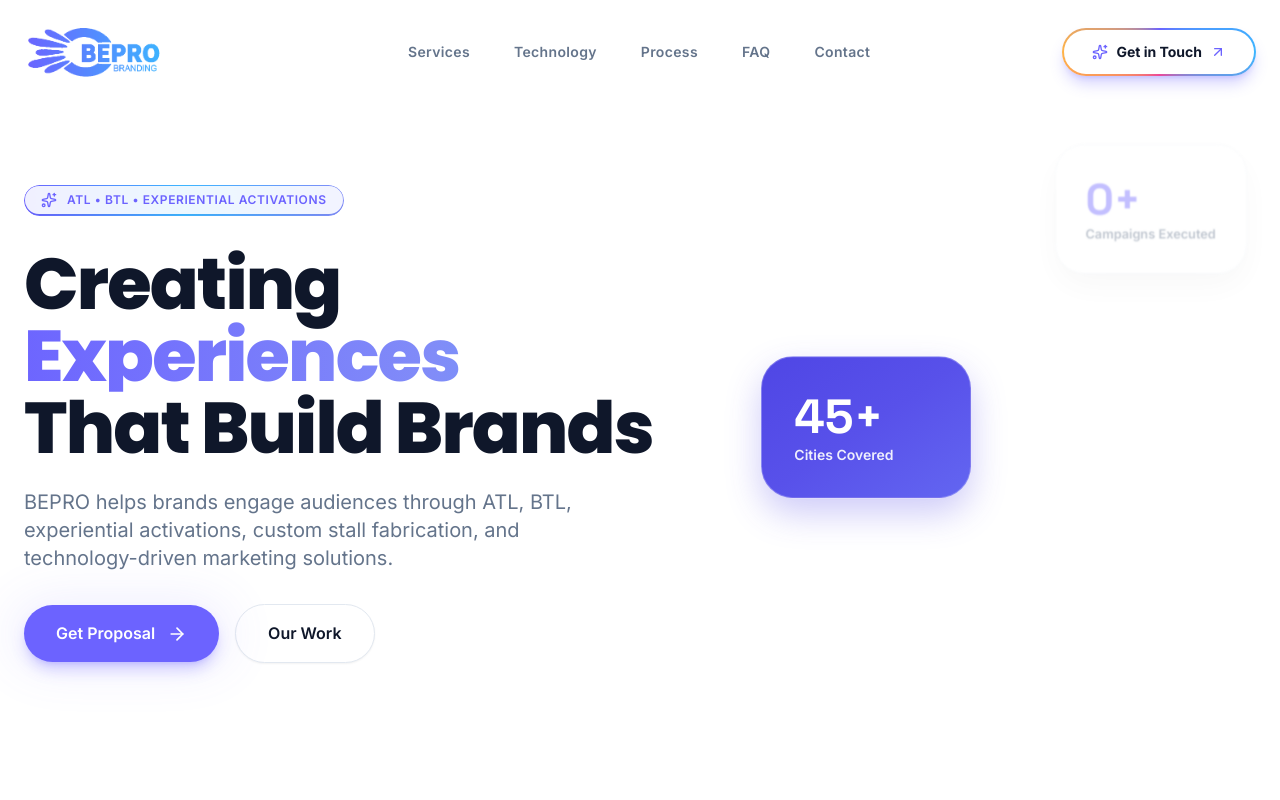
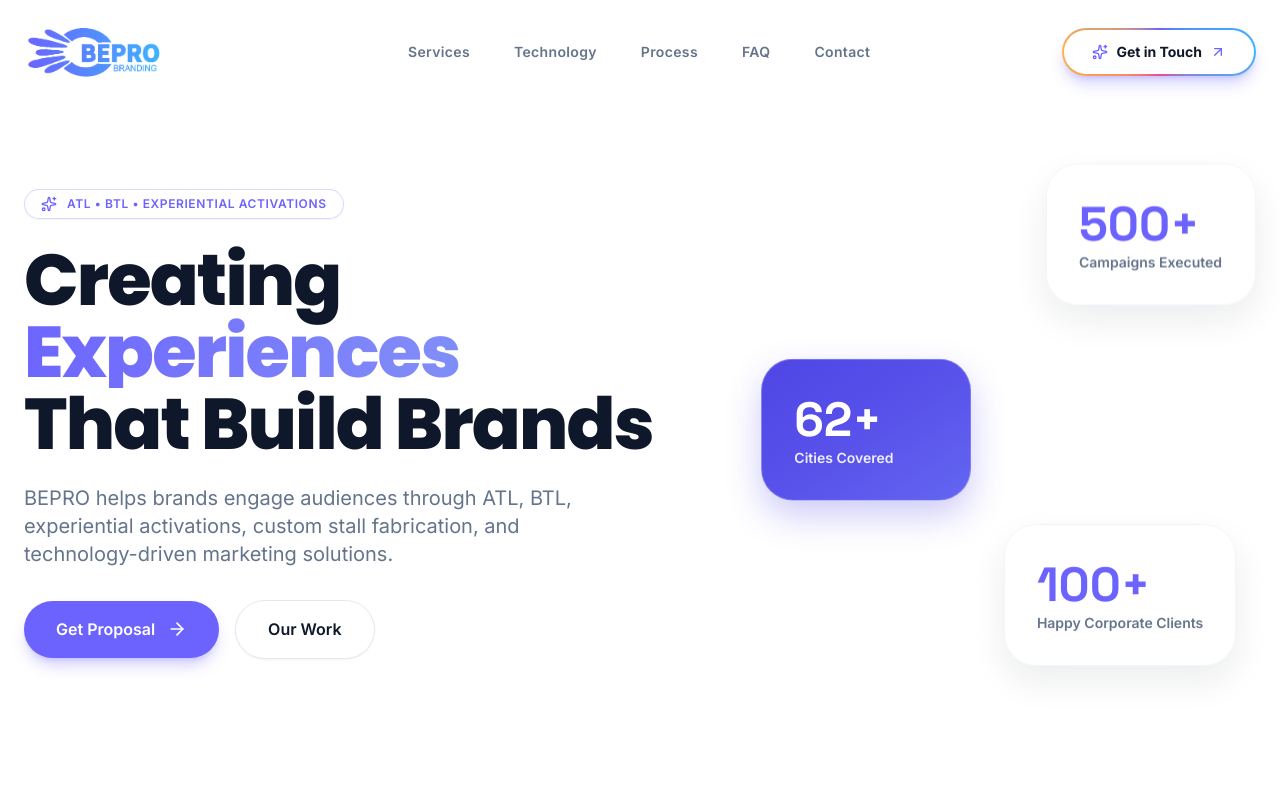
Before and after one commit to suman897/bepro, a Next.js app: page / in a window 1280 px wide. Shown: the top 800 px of the page. Built offline with nearby package versions, Linux system fonts and the light colour scheme.

Commit message:
feat: reduced the animation duration of the components

```diff
--- a/components/ContactForm.tsx
+++ b/components/ContactForm.tsx
@@ -63,7 +63,7 @@
               initial={{ opacity: 0, y: 15 }}
               whileInView={{ opacity: 1, y: 0 }}
               viewport={{ once: true }}
-              transition={{ duration: 0.6, ease: [0.16, 1, 0.3, 1] }}
+              transition={{ duration: 0.4, ease: "easeOut" }}
             >
               <span className="inline-flex items-center gap-2 px-3.5 py-1.5 rounded-full border border-[#6C63FF]/20 text-[#6C63FF] text-xs font-bold uppercase tracking-widest bg-[#6C63FF]/5">
                 <Sparkles className="w-3.5 h-3.5 text-[#6C63FF]" />
@@ -74,32 +74,32 @@
             <div>
               <h2 className="text-3xl sm:text-4xl md:text-5xl lg:text-6xl xl:text-[62px] font-poppins font-extrabold text-[#111111] tracking-tight leading-tight">
                 <motion.span
-                  initial={{ opacity: 0, y: 20, filter: "blur(6px)" }}
-                  whileInView={{ opacity: 1, y: 0, filter: "blur(0px)" }}
+                  initial={{ opacity: 0, y: 15 }}
+                  whileInView={{ opacity: 1, y: 0 }}
                   viewport={{ once: true }}
-                  transition={{ duration: 0.7, delay: 0.1, ease: [0.16, 1, 0.3, 1] }}
+                  transition={{ duration: 0.4, ease: "easeOut" }}
                   className="inline"
                 >
                   LET&apos;S BUILD YOUR NEXT{" "}
                 </motion.span>
                 <motion.span
-                  initial={{ opacity: 0, y: 20, filter: "blur(6px)" }}
-                  whileInView={{ opacity: 1, y: 0, filter: "blur(0px)" }}
+                  initial={{ opacity: 0, y: 15 }}
+                  whileInView={{ opacity: 1, y: 0 }}
                   viewport={{ once: true }}
-                  transition={{ duration: 0.7, delay: 0.3, ease: [0.16, 1, 0.3, 1] }}
+                  transition={{ duration: 0.4, ease: "easeOut" }}
                   className="inline-block font-black bg-gradient-to-r from-[#6C63FF] via-[#5851EA] to-[#3DB5FF] bg-clip-text text-transparent animate-gradient-slow drop-shadow-[0_4px_25px_rgba(108,99,255,0.2)]"
                 >
-                  EXPERIENCE.
+                  EXPERIENCE
                 </motion.span>
               </h2>
             </div>
 
             {/* White Outlined Button Directly Below Headline */}
             <motion.div
-              initial={{ opacity: 0, y: 20 }}
+              initial={{ opacity: 0, y: 15 }}
               whileInView={{ opacity: 1, y: 0 }}
               viewport={{ once: true }}
-              transition={{ type: "spring", stiffness: 180, damping: 22, delay: 0.55 }}
+              transition={{ duration: 0.4, ease: "easeOut" }}
               className="pt-2"
             >
               <a
@@ -121,7 +121,7 @@
               initial={{ opacity: 0, y: 15 }}
               whileInView={{ opacity: 1, y: 0 }}
               viewport={{ once: true }}
-              transition={{ duration: 0.6, delay: 0.65 }}
+              transition={{ duration: 0.4, ease: "easeOut" }}
               className="flex items-center gap-2 text-xs font-semibold uppercase tracking-wider text-[#64748B]"
             >
               <Award className="w-4 h-4 text-[#6C63FF]" />
@@ -130,13 +130,13 @@
 
             {/* Clean Information Strip */}
             <div className="grid grid-cols-1 sm:grid-cols-2 lg:grid-cols-4 gap-8 lg:gap-12">
-              {contactItems.map((item, idx) => (
+              {contactItems.map((item) => (
                 <motion.div
                   key={item.label}
-                  initial={{ opacity: 0, y: 20 }}
+                  initial={{ opacity: 0, y: 15 }}
                   whileInView={{ opacity: 1, y: 0 }}
                   viewport={{ once: true }}
-                  transition={{ duration: 0.6, delay: 0.7 + idx * 0.1, ease: [0.16, 1, 0.3, 1] }}
+                  transition={{ duration: 0.4, ease: "easeOut" }}
                   className="space-y-1.5 group cursor-pointer"
                 >
                   <p className="text-[11px] font-bold uppercase tracking-widest text-[#94A3B8]">
--- a/components/Hero.tsx
+++ b/components/Hero.tsx
@@ -1,7 +1,6 @@
 "use client";
 
 import React, { useState, useEffect, useRef } from "react";
-import Link from "next/link";
 import { motion, useInView, useScroll, useTransform } from "framer-motion";
 import { ArrowRight, Sparkles } from "lucide-react";
 
@@ -10,7 +9,6 @@
   suffix = "+",
   triggerKey = 0,
   className = "text-[#6C63FF]",
-  delay = 0,
 }: {
   target: number;
   suffix?: string;
@@ -46,9 +44,8 @@
 
     if (isInView && !hasAnimated.current) {
       hasAnimated.current = true;
-      const timeout = setTimeout(() => {
       let start = 0;
-        const duration = 1200;
+      const duration = 1000;
       const steps = 35;
       const increment = target / steps;
       const stepTime = duration / steps;
@@ -64,11 +61,8 @@
       }, stepTime);
 
       return () => clearInterval(timer);
-      }, delay * 1000);
-
-      return () => clearTimeout(timeout);
     }
-  }, [isInView, target, triggerKey, delay]);
+  }, [isInView, target, triggerKey]);
 
   return (
     <span ref={ref} className={`font-number text-4xl lg:text-5xl font-extrabold ${className}`}>
@@ -82,13 +76,6 @@
   const heroRef = useRef<HTMLDivElement>(null);
   const [mousePos, setMousePos] = useState({ x: 0, y: 0, rawX: 0, rawY: 0 });
   const [isHovered, setIsHovered] = useState(false);
-  const [isInitialTop, setIsInitialTop] = useState(true);
-
-  useEffect(() => {
-    if (typeof window !== "undefined" && window.scrollY > 100) {
-      setIsInitialTop(false);
-    }
-  }, []);
 
   // Recount keys for click interactivity
   const [recountKeys, setRecountKeys] = useState<{ [key: string]: number }>({
@@ -101,7 +88,7 @@
     setRecountKeys((prev) => ({ ...prev, [key]: prev[key] + 1 }));
   };
 
-  // Mouse move handler for 3D card tilt & parallax (Scene 10)
+  // Mouse move handler for 3D card tilt & parallax
   const handleMouseMove = (e: React.MouseEvent<HTMLDivElement>) => {
     if (!heroRef.current) return;
     const rect = heroRef.current.getBoundingClientRect();
@@ -126,8 +113,6 @@
 
   // Scroll compression & card drift animation
   const { scrollY } = useScroll();
-  const heroOpacity = useTransform(scrollY, [0, 600], [1, 0.35]);
-  const heroScrollScale = useTransform(scrollY, [0, 600], [1, 0.95]);
   const topCardDriftY = useTransform(scrollY, [0, 600], [0, -70]);
   const bottomCardDriftY = useTransform(scrollY, [0, 600], [0, 70]);
 
@@ -138,23 +123,12 @@
       onMouseLeave={handleMouseLeave}
       className="min-h-screen relative flex items-center pt-32 pb-20 overflow-hidden bg-white select-none"
     >
-      {/* SCENE 1 (0.0s - 0.8s): White background with subtle animated blue/purple glow */}
+      {/* Background radial glow */}
       <div className="absolute inset-0 pointer-events-none flex items-center justify-center">
-        <motion.div
-          initial={{ opacity: 0, scale: 0.8 }}
-          animate={{
-            opacity: [0.3, 0.55, 0.35],
-            scale: [0.95, 1.15, 1],
-          }}
-          transition={{
-            opacity: { duration: 10, repeat: Infinity, ease: "easeInOut" },
-            scale: { duration: 10, repeat: Infinity, ease: "easeInOut" },
-          }}
-          className="w-[750px] h-[750px] rounded-full bg-radial from-[#6C63FF]/15 via-[#3DB5FF]/10 to-transparent filter blur-3xl"
-        />
+        <div className="w-[750px] h-[750px] rounded-full bg-radial from-[#6C63FF]/15 via-[#3DB5FF]/10 to-transparent filter blur-3xl animate-pulse" />
       </div>
 
-      {/* SCENE 10: Mouse Spotlight Glow */}
+      {/* Mouse Spotlight Glow */}
       {isHovered && (
         <div
           className="absolute inset-0 pointer-events-none transition-opacity duration-500"
@@ -164,114 +138,43 @@
         />
       )}
 
-      {/* Fully assembled hero section container */}
+      {/* Hero section container */}
       <div className="max-w-7xl mx-auto px-6 w-full grid grid-cols-1 lg:grid-cols-12 gap-12 lg:gap-8 items-center relative z-10">
-        {/* Left Column Content (Static, no mouse tilt) */}
-        <div className="lg:col-span-7 space-y-6">
-          {/* SCENE 3 (1.8s - 2.6s): Outline draws left-to-right, text fades in, sparkle rotates 20° & settles */}
-          <div className="relative inline-block overflow-hidden p-[1px] rounded-full">
+        {/* Left Column Content */}
         <motion.div
-              initial={{ scaleX: 0 }}
-              animate={{ scaleX: 1 }}
-              transition={{ duration: 0.8, delay: 1.8, ease: [0.16, 1, 0.3, 1] }}
-              style={{ originX: 0 }}
-              className="absolute inset-0 bg-gradient-to-r from-[#6C63FF] via-[#3DB5FF] to-[#818CF8] rounded-full p-[1px]"
-            />
-            <motion.div
-              initial={{ opacity: 0 }}
-              animate={{ opacity: 1 }}
-              transition={{ duration: 0.6, delay: 2.0 }}
-              className="relative inline-flex items-center gap-2.5 px-4 py-1.5 rounded-full bg-white/90 backdrop-blur-xl shadow-sm"
+          initial={{ opacity: 0, y: 20 }}
+          animate={{ opacity: 1, y: 0 }}
+          transition={{ duration: 0.5, ease: "easeOut" }}
+          className="lg:col-span-7 space-y-6"
         >
-              <motion.div
-                initial={{ rotate: 20 }}
-                animate={{ rotate: 0 }}
-                transition={{ duration: 0.6, delay: 2.1, type: "spring", stiffness: 200 }}
-              >
+          {/* Pill Badge */}
+          <div className="inline-flex items-center gap-2.5 px-4 py-1.5 rounded-full bg-white/90 border border-[#6C63FF]/25 backdrop-blur-xl shadow-sm">
             <Sparkles className="w-4 h-4 text-[#6C63FF]" />
-              </motion.div>
             <span className="text-xs font-semibold tracking-wider text-[#6C63FF] uppercase">
               ATL • BTL • Experiential Activations
             </span>
-            </motion.div>
           </div>
 
-          {/* SCENE 4 (2.6s - 4.2s): Headline phrase-by-phrase assembly */}
+          {/* Headline */}
           <h1 className="text-5xl sm:text-6xl lg:text-7xl font-poppins font-extrabold text-[#0F172A] tracking-tight leading-[1.1]">
-            {/* "Creating" drops in */}
-            <motion.span
-              initial={{ opacity: 0, y: -25 }}
-              animate={{ opacity: 1, y: 0 }}
-              transition={{
-                type: "spring",
-                stiffness: 180,
-                damping: 22,
-                delay: 2.6,
-              }}
-              className="block"
-            >
-              Creating
-            </motion.span>
-
-            {/* "Experiences" reveals left-to-right with moving gradient */}
-            <motion.span
-              initial={{ opacity: 0, clipPath: "inset(0 100% 0 0)" }}
-              animate={{ opacity: 1, clipPath: "inset(0 0% 0 0)" }}
-              transition={{
-                duration: 1.0,
-                delay: 3.2,
-                ease: [0.16, 1, 0.3, 1],
-              }}
-              className="inline-block bg-gradient-to-r from-[#6C63FF] via-[#818CF8] to-[#3DB5FF] bg-clip-text text-transparent animate-gradient-slow"
-            >
+            <span className="block">Creating</span>
+            <span className="inline-block bg-gradient-to-r from-[#6C63FF] via-[#818CF8] to-[#3DB5FF] bg-clip-text text-transparent animate-gradient-slow">
               Experiences
-            </motion.span>{" "}
+            </span>{" "}
             <br />
-
-            {/* "That Build Brands." rises into place */}
-            <motion.span
-              initial={{ opacity: 0, y: 25 }}
-              animate={{ opacity: 1, y: 0 }}
-              transition={{
-                type: "spring",
-                stiffness: 180,
-                damping: 22,
-                delay: 3.8,
-              }}
-              className="block"
-            >
-              That Build Brands
-            </motion.span>
+            <span className="block">That Build Brands</span>
           </h1>
 
-          {/* SCENE 5 (4.2s - 5.0s): Supporting paragraph line-by-line fade upward */}
-          <motion.p
-            initial={{ opacity: 0, y: 20 }}
-            animate={{ opacity: 1, y: 0 }}
-            transition={{ duration: 0.8, delay: 4.3, ease: [0.16, 1, 0.3, 1] }}
-            className="text-lg sm:text-xl text-[#64748B] max-w-xl leading-relaxed"
-          >
+          {/* Paragraph */}
+          <p className="text-lg sm:text-xl text-[#64748B] max-w-xl leading-relaxed">
             BEPRO helps brands engage audiences through ATL, BTL, experiential
             activations, custom stall fabrication, and technology-driven marketing solutions.
-          </motion.p>
+          </p>
 
-          {/* SCENE 6 (5.0s - 5.8s): Reveal CTA buttons */}
+          {/* CTA buttons */}
           <div className="flex flex-wrap items-center gap-4 pt-2">
             {/* Primary Button */}
-            <motion.div
-              initial={{ opacity: 0, x: -30 }}
-              animate={{ opacity: 1, x: 0 }}
-              transition={{ type: "spring", stiffness: 180, damping: 20, delay: 5.0 }}
-              whileHover={{ y: -4, scale: 1.03 }}
-              className="relative group"
-            >
-              {/* Single Soft Glow Pulse at 5.5s */}
-              <motion.div
-                initial={{ scale: 1, opacity: 0 }}
-                animate={{ scale: [1, 1.3, 1], opacity: [0, 0.6, 0] }}
-                transition={{ duration: 1.8, delay: 5.5, ease: "easeOut" }}
-                className="absolute inset-0 bg-[#6C63FF]/50 rounded-full blur-xl pointer-events-none"
-              />
+            <motion.div whileHover={{ y: -4, scale: 1.03 }} className="relative group">
               <a
                 href="https://wa.me/917875835070?text=Hi%20BEPRO%20Team%2C%20I%20would%20like%20to%20get%20in%20touch%20regarding%20a%20campaign."
                 target="_blank"
@@ -284,12 +187,7 @@
             </motion.div>
 
             {/* Secondary Button */}
-            <motion.div
-              initial={{ opacity: 0, x: 30 }}
-              animate={{ opacity: 1, x: 0 }}
-              transition={{ type: "spring", stiffness: 180, damping: 20, delay: 5.2 }}
-              whileHover={{ y: -4, scale: 1.03 }}
-            >
+            <motion.div whileHover={{ y: -4, scale: 1.03 }}>
               <a
                 href="#our-work"
                 onClick={(e) => {
@@ -302,10 +200,7 @@
                     const brandsRect = brandsEl.getBoundingClientRect();
                     const brandsTop = brandsRect.top + window.scrollY;
                     const brandsHeight = brandsRect.height;
-
-                    // Scroll position: Align bottom 50% of logo marquee below the fixed header
                     const targetScroll = brandsTop + brandsHeight * 0.5 - navHeight;
-
                     window.scrollTo({
                       top: Math.max(0, targetScroll),
                       behavior: "smooth",
@@ -320,49 +215,40 @@
               </a>
             </motion.div>
           </div>
-        </div>
+        </motion.div>
 
         {/* Right Column Interactive Statistics Cards */}
-        <div className="lg:col-span-5 w-full">
-          {/* Mobile Layout (< sm): Sleek Horizontal 3-Metric Bar */}
         <motion.div
           initial={{ opacity: 0, y: 20 }}
           animate={{ opacity: 1, y: 0 }}
-            transition={{ duration: 0.5, delay: 0.2 }}
-            className="sm:hidden w-full pt-6"
+          transition={{ duration: 0.5, ease: "easeOut" }}
+          className="lg:col-span-5 w-full"
         >
+          {/* Mobile Layout (< sm): Sleek Horizontal 3-Metric Bar */}
+          <div className="sm:hidden w-full pt-6">
             <div className="bg-white/90 backdrop-blur-xl border border-slate-200/80 rounded-2xl p-4 shadow-lg shadow-slate-900/5 grid grid-cols-3 gap-2 text-center divide-x divide-slate-100">
               <div onClick={() => handleCardClick("cities")} className="cursor-pointer px-1">
-                <Counter target={62} triggerKey={recountKeys.cities} className="text-[#6C63FF] !text-2xl sm:!text-3xl" delay={0.1} />
+                <Counter target={62} triggerKey={recountKeys.cities} className="text-[#6C63FF] !text-2xl sm:!text-3xl" />
                 <p className="text-[10px] font-bold text-[#64748B] uppercase tracking-wider mt-0.5">Cities</p>
               </div>
               <div onClick={() => handleCardClick("campaigns")} className="cursor-pointer px-1">
-                <Counter target={500} triggerKey={recountKeys.campaigns} className="text-[#0F172A] !text-2xl sm:!text-3xl" delay={0.3} />
+                <Counter target={500} triggerKey={recountKeys.campaigns} className="text-[#0F172A] !text-2xl sm:!text-3xl" />
                 <p className="text-[10px] font-bold text-[#64748B] uppercase tracking-wider mt-0.5">Campaigns</p>
               </div>
               <div onClick={() => handleCardClick("clients")} className="cursor-pointer px-1">
-                <Counter target={100} triggerKey={recountKeys.clients} className="text-[#0F172A] !text-2xl sm:!text-3xl" delay={0.5} />
+                <Counter target={100} triggerKey={recountKeys.clients} className="text-[#0F172A] !text-2xl sm:!text-3xl" />
                 <p className="text-[10px] font-bold text-[#64748B] uppercase tracking-wider mt-0.5">Clients</p>
               </div>
             </div>
-          </motion.div>
+          </div>
 
-          {/* Desktop/Tablet Floating Cinematic Layout (>= sm) */}
+          {/* Desktop/Tablet Floating Layout (>= sm) */}
           <div className="hidden sm:flex relative h-[460px] sm:h-[520px] w-full items-center justify-center">
-            {/* SCENE 7 (5.8s - 6.7s): Purple "62+ Cities Covered" card rises with spring motion & count-up */}
-            <motion.div
+            {/* Purple "62+ Cities Covered" card */}
+            <div
               onClick={() => handleCardClick("cities")}
-              initial={{ opacity: 0, y: 45, rotate: 5, scale: 0.85 }}
-              animate={{ opacity: 1, y: 0, rotate: 0, scale: 1 }}
-              transition={{
-                type: "spring",
-                stiffness: 180,
-                damping: 24,
-                delay: isInitialTop ? 5.8 : 0,
-              }}
               className="absolute top-[36%] left-[0%] min-w-[210px] z-20 cursor-pointer group select-none"
             >
-              {/* SCENE 10: Idle Floating & 3D Mouse Tilt */}
               <motion.div
                 animate={{
                   y: [0, 10, 0],
@@ -370,7 +256,7 @@
                   rotateY: mousePos.x * 15,
                 }}
                 transition={{
-                  y: { duration: 5.1, repeat: Infinity, repeatType: "reverse", ease: "easeInOut", delay: 0.4 },
+                  y: { duration: 5.1, repeat: Infinity, repeatType: "reverse", ease: "easeInOut" },
                   rotateX: { type: "spring", stiffness: 150, damping: 25 },
                   rotateY: { type: "spring", stiffness: 150, damping: 25 },
                 }}
@@ -380,27 +266,18 @@
               >
                 <div className="absolute inset-0 bg-white/15 opacity-0 group-hover:opacity-100 transition-opacity duration-300" />
                 <div>
-                  <Counter target={62} triggerKey={recountKeys.cities} className="text-white" delay={5.9} />
+                  <Counter target={62} triggerKey={recountKeys.cities} className="text-white" />
                   <p className="text-sm font-semibold text-white/90 mt-1">Cities Covered</p>
                 </div>
               </motion.div>
-            </motion.div>
+            </div>
 
-            {/* SCENE 8 (6.7s - 7.6s): Top "500+ Campaigns Executed" card slides downward with spring motion & count-up */}
+            {/* Top "500+ Campaigns Executed" card */}
             <motion.div
               style={{ y: topCardDriftY }}
               onClick={() => handleCardClick("campaigns")}
-              initial={{ opacity: 0, y: -45, scale: 0.85 }}
-              animate={{ opacity: 1, y: 0, scale: 1 }}
-              transition={{
-                type: "spring",
-                stiffness: 180,
-                damping: 24,
-                delay: isInitialTop ? 6.7 : 0,
-              }}
               className="absolute top-[2%] right-[0%] min-w-[210px] cursor-pointer group select-none"
             >
-              {/* SCENE 10: Idle Floating & 3D Mouse Tilt */}
               <motion.div
                 animate={{
                   y: [0, -12, 0],
@@ -418,7 +295,7 @@
               >
                 <div className="absolute inset-0 bg-gradient-to-r from-transparent via-white/70 to-transparent animate-shimmer pointer-events-none" />
                 <div>
-                  <Counter target={500} triggerKey={recountKeys.campaigns} delay={6.8} />
+                  <Counter target={500} triggerKey={recountKeys.campaigns} />
                   <p className="text-sm font-semibold text-[#64748B] mt-1 group-hover:text-[#0F172A] transition-colors">
                     Campaigns Executed
                   </p>
@@ -426,21 +303,12 @@
               </motion.div>
             </motion.div>
 
-            {/* SCENE 9 (7.6s - 8.5s): Bottom "100+ Happy Corporate Clients" card slides upward with spring motion & count-up */}
+            {/* Bottom "100+ Happy Corporate Clients" card */}
             <motion.div
               style={{ y: bottomCardDriftY }}
               onClick={() => handleCardClick("clients")}
-              initial={{ opacity: 0, y: 45, scale: 0.85 }}
-              animate={{ opacity: 1, y: 0, scale: 1 }}
-              transition={{
-                type: "spring",
-                stiffness: 180,
-                damping: 24,
-                delay: isInitialTop ? 7.6 : 0,
-              }}
               className="absolute bottom-[2%] right-[4%] min-w-[210px] cursor-pointer group select-none"
             >
-              {/* SCENE 10: Idle Floating & 3D Mouse Tilt */}
               <motion.div
                 animate={{
                   y: [0, -8, 0],
@@ -448,7 +316,7 @@
                   rotateY: mousePos.x * 12,
                 }}
                 transition={{
-                  y: { duration: 4.6, repeat: Infinity, repeatType: "reverse", ease: "easeInOut", delay: 0.8 },
+                  y: { duration: 4.6, repeat: Infinity, repeatType: "reverse", ease: "easeInOut" },
                   rotateX: { type: "spring", stiffness: 150, damping: 25 },
                   rotateY: { type: "spring", stiffness: 150, damping: 25 },
                 }}
@@ -458,7 +326,7 @@
               >
                 <div className="absolute inset-0 bg-gradient-to-r from-transparent via-white/70 to-transparent animate-shimmer pointer-events-none" />
                 <div>
-                  <Counter target={100} triggerKey={recountKeys.clients} delay={7.7} />
+                  <Counter target={100} triggerKey={recountKeys.clients} />
                   <p className="text-sm font-semibold text-[#64748B] mt-1 group-hover:text-[#0F172A] transition-colors">
                     Happy Corporate Clients
                   </p>
@@ -466,7 +334,7 @@
               </motion.div>
             </motion.div>
           </div>
-        </div>
+        </motion.div>
       </div>
     </section>
   );
--- a/components/ImageGalleryMarquee.tsx
+++ b/components/ImageGalleryMarquee.tsx
@@ -114,7 +114,7 @@
 
             <h2 className="text-4xl sm:text-5xl lg:text-6xl font-poppins font-extrabold text-[#0F172A] leading-[1.08] tracking-tight">
               <span className="block">REAL-WORLD</span>
-              <span className="block text-[#6C63FF]">CAMPAIGN GALLERY.</span>
+              <span className="block text-[#6C63FF]">CAMPAIGN GALLERY</span>
             </h2>
           </div>
 
--- a/components/TechStack.tsx
+++ b/components/TechStack.tsx
@@ -206,7 +206,7 @@
             <span>Technology Differentiator</span>
           </div>
           <h2 className="text-4xl sm:text-5xl font-poppins font-extrabold text-[#111827] tracking-tight">
-            Marketing Meets Technology.
+            Marketing Meets Technology
           </h2>
           <p className="text-[#64748B] text-lg max-w-xl mx-auto leading-relaxed">
             We combine physical activations with interactive hardware & AI software to capture actionable leads.
```
Also changed, not shown: components/Navbar.tsx (+13 -28 lines). Lines whose indentation alone changed are shown as unchanged.
